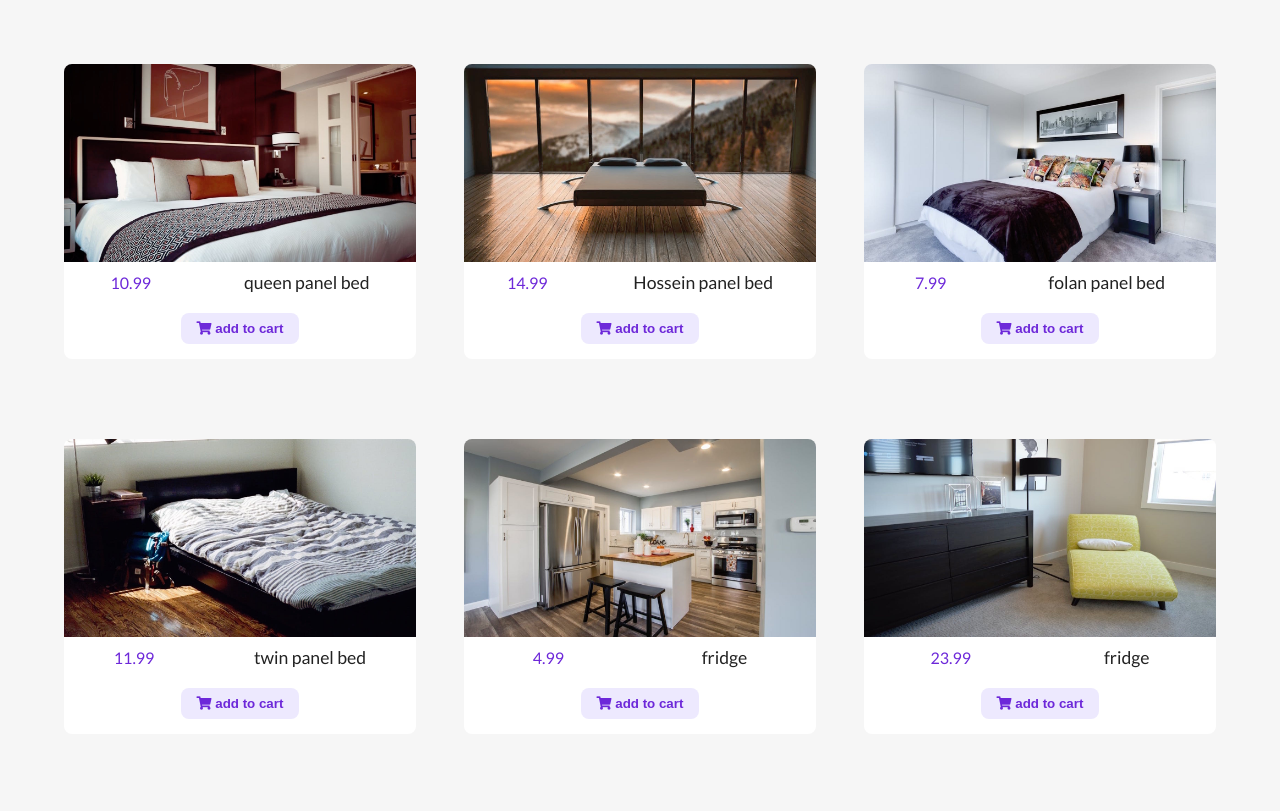
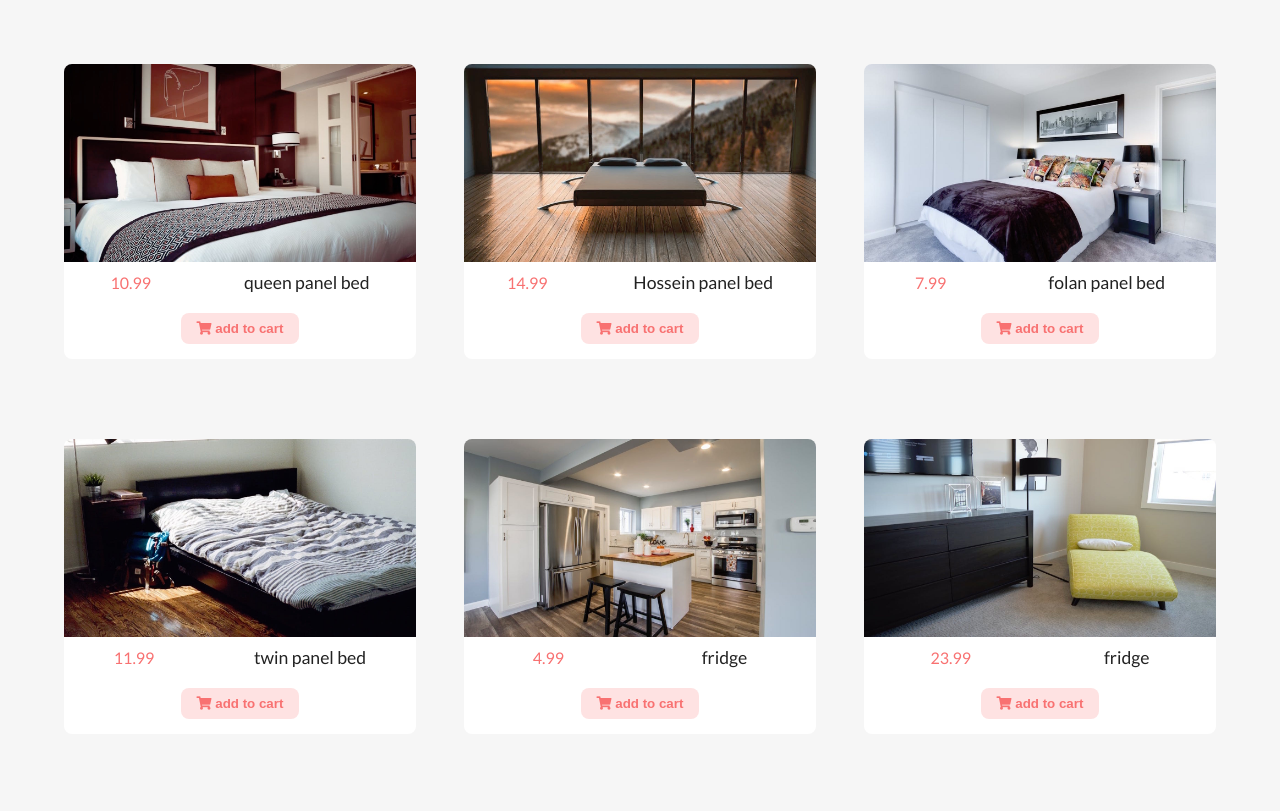
Before and after one commit to codewithbehzad/Shopping-page, a plain HTML site: page index.html in a window 1280 px wide. Shown: the part 188-999 px from the top of the page. Drawn offline with Linux system fonts and the light colour scheme.

Commit message:
update css Variables
Updated root Variables

```diff
--- a/style.css
+++ b/style.css
@@ -1,14 +1,14 @@
 @import url("https://fonts.googleapis.com/css?family=Lato:400,700");
 
 :root {
-  --primaryColor: #6d28d9;
-  --secondaryColor: #ede9fe;
+  --primaryColor: #F87171;
+  --secondaryColor: #FEE2E2;
   --mainWhite: #fff;
   --mainBlack: #222;
   --mainGrey: #7c7c7c;
   --mainSpacing: 0.1rem;
   --mainTransition: all 0.3s linear;
-  --mainRed: #db2777;
+  --mainRed: #EF4444;
   --bodyColor: #f6f6f6;
 }
 
```
